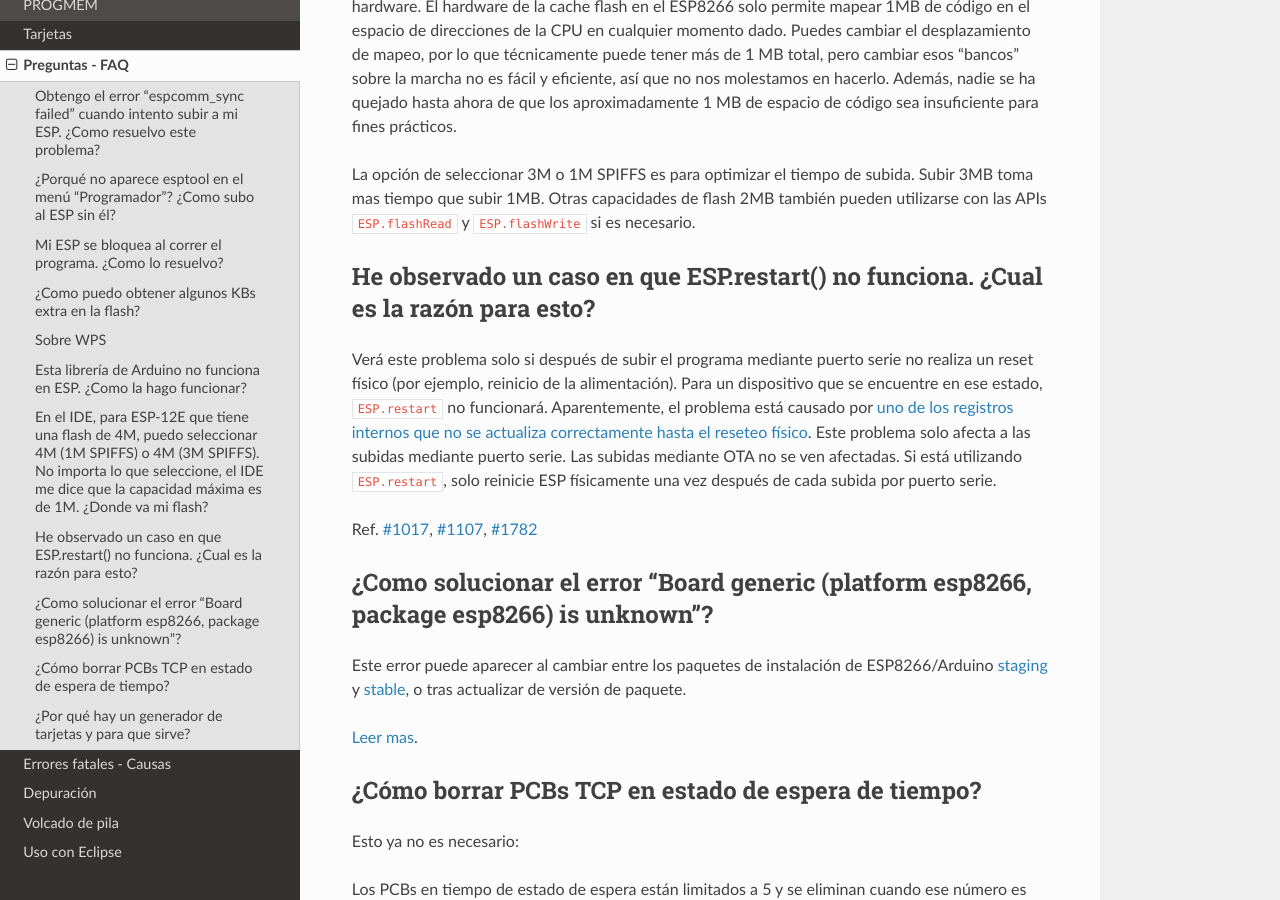
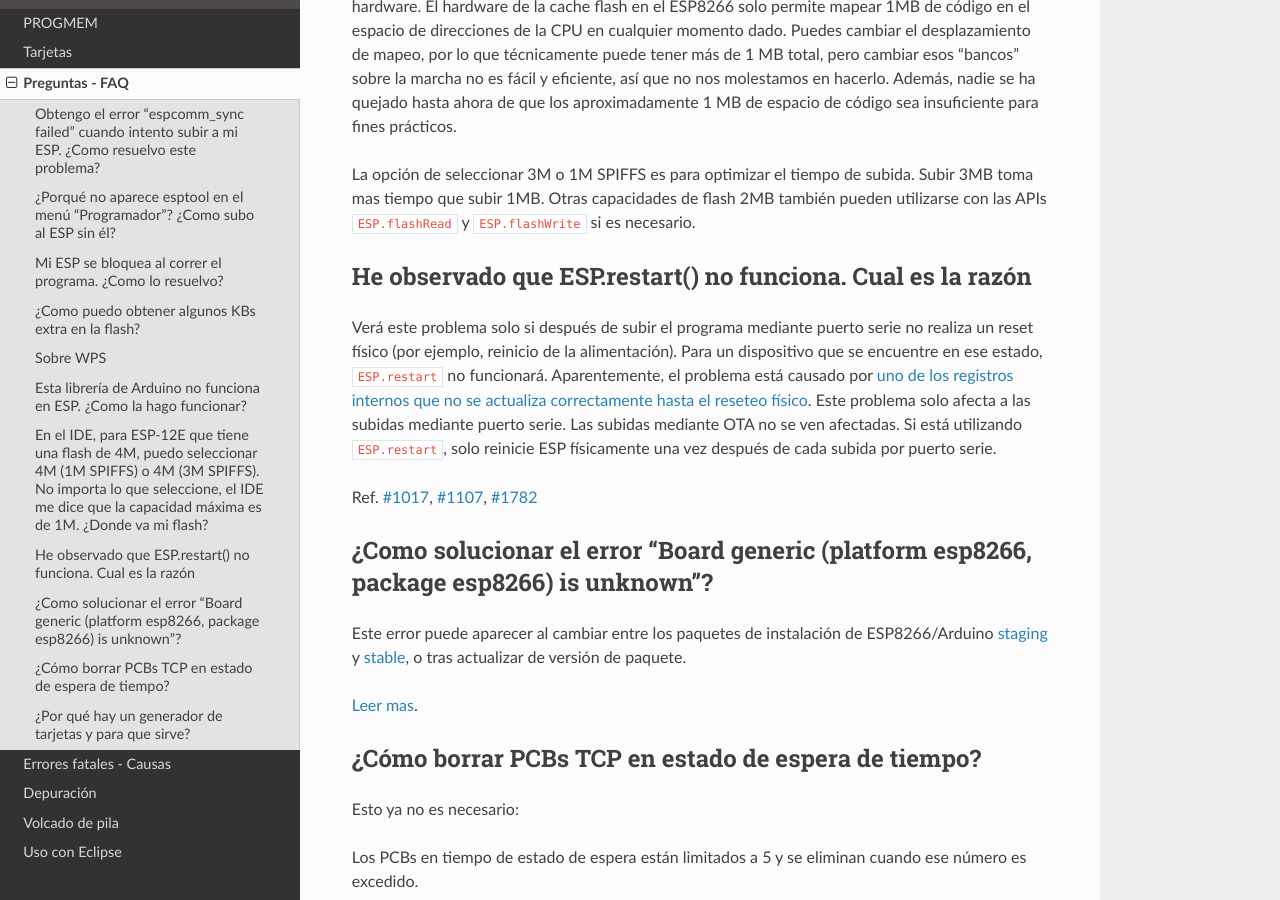
Before and after one commit to lrmoreno007/ESP8266-Arduino-Spanish, a Sphinx documentation site: the page built from doc/faq/readme.rst, in a window 1280 px wide and 900 px high, scrolled down 2074 px. Built offline with Sphinx 7.4.7 and the Read the Docs theme 2.0.0, drawn with Linux system fonts in a browser that asks for light colours.

Commit message:
Update readme.rst

```diff
--- a/doc/faq/readme.rst
+++ b/doc/faq/readme.rst
@@ -68,8 +68,8 @@ La razón de que no podamos tener mas de 1MB de código en la flash tiene que ve
 
 La opción de seleccionar 3M o 1M SPIFFS es para optimizar el tiempo de subida. Subir 3MB toma mas tiempo que subir 1MB. Otras capacidades de flash 2MB también pueden utilizarse con las APIs ``ESP.flashRead`` y ``ESP.flashWrite`` si es necesario.
 
-He observado un caso en que ESP.restart() no funciona. ¿Cual es la razón para esto?
-~~~~~~~~~~~~~~~~~~~~~~~~~~~~~~~~~~~~~~~~~~~~~~~~~~~~~~~~~~~~~~~~~~~~~~~~~~~~~~~~~~~~
+He observado que ESP.restart() no funciona. Cual es la razón
+~~~~~~~~~~~~~~~~~~~~~~~~~~~~~~~~~~~~~~~~~~~~~~~~~~~~~~~~~~~~~
 
 Verá este problema solo si después de subir el programa mediante puerto serie no realiza un reset físico (por ejemplo, reinicio de la alimentación). Para un dispositivo que se encuentre en ese estado, ``ESP.restart`` no funcionará. Aparentemente, el problema está causado por `uno de los registros internos que no se actualiza correctamente hasta el reseteo físico <https://github.com/esp8266/Arduino/issues/1017#issuecomment-200605576>`__. Este problema solo afecta a las subidas mediante puerto serie. Las subidas mediante OTA no se ven afectadas. Si está utilizando ``ESP.restart``, solo reinicie ESP físicamente una vez después de cada subida por puerto serie.
 
```
